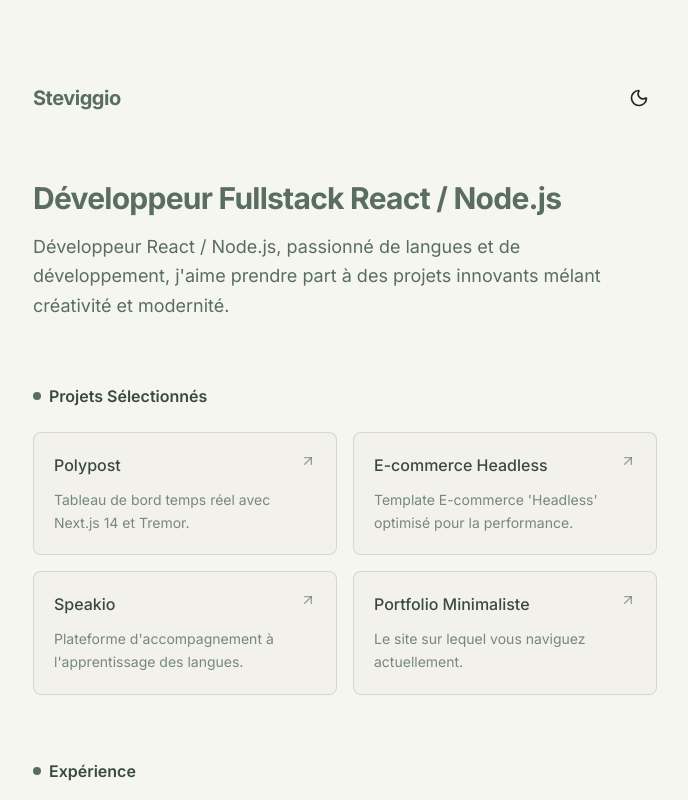
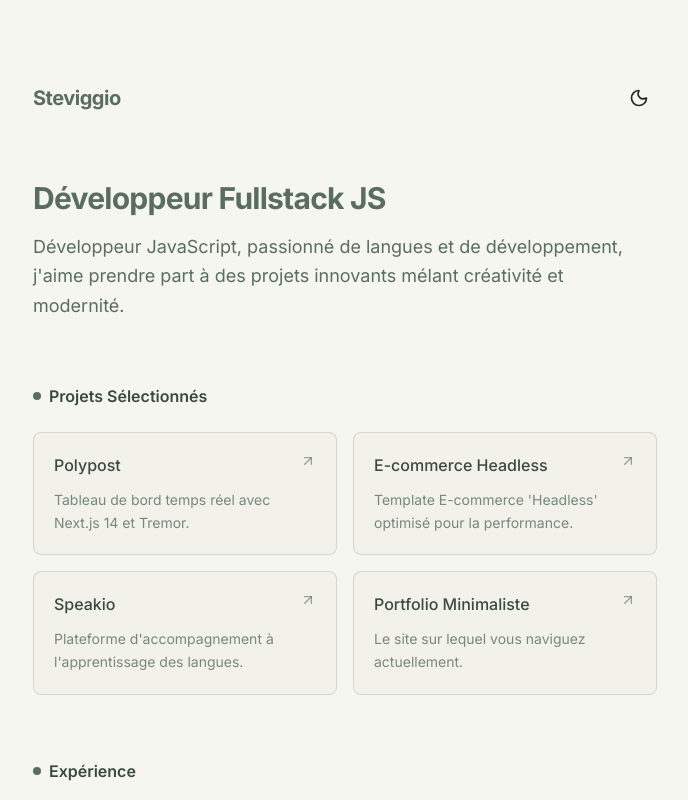
Before and after one commit to Steviggio/next-portfolio, a Next.js app: page / in a window 1280 px wide. Shown: the top 800 px of the page, without its empty margins (295-983 px from the left). Built offline with nearby package versions, Linux system fonts and the light colour scheme.

Commit message:
fix(data): Data file modified and workflow file deleted

```diff
--- a/app/data/data.ts
+++ b/app/data/data.ts
@@ -2,9 +2,9 @@ import { Github, Linkedin } from "./svgs";
 
 export const datas = {
   name: "Steviggio",
-  title: "Développeur Fullstack React / Node.js",
+  title: "Développeur Fullstack JS",
   about:
-    "Développeur React / Node.js, passionné de langues et de développement, j'aime prendre part à des projets innovants mélant créativité et modernité.",
+    "Développeur JavaScript, passionné de langues et de développement, j'aime prendre part à des projets innovants mélant créativité et modernité.",
   projects: [
     {
       title: "Polypost",
```
